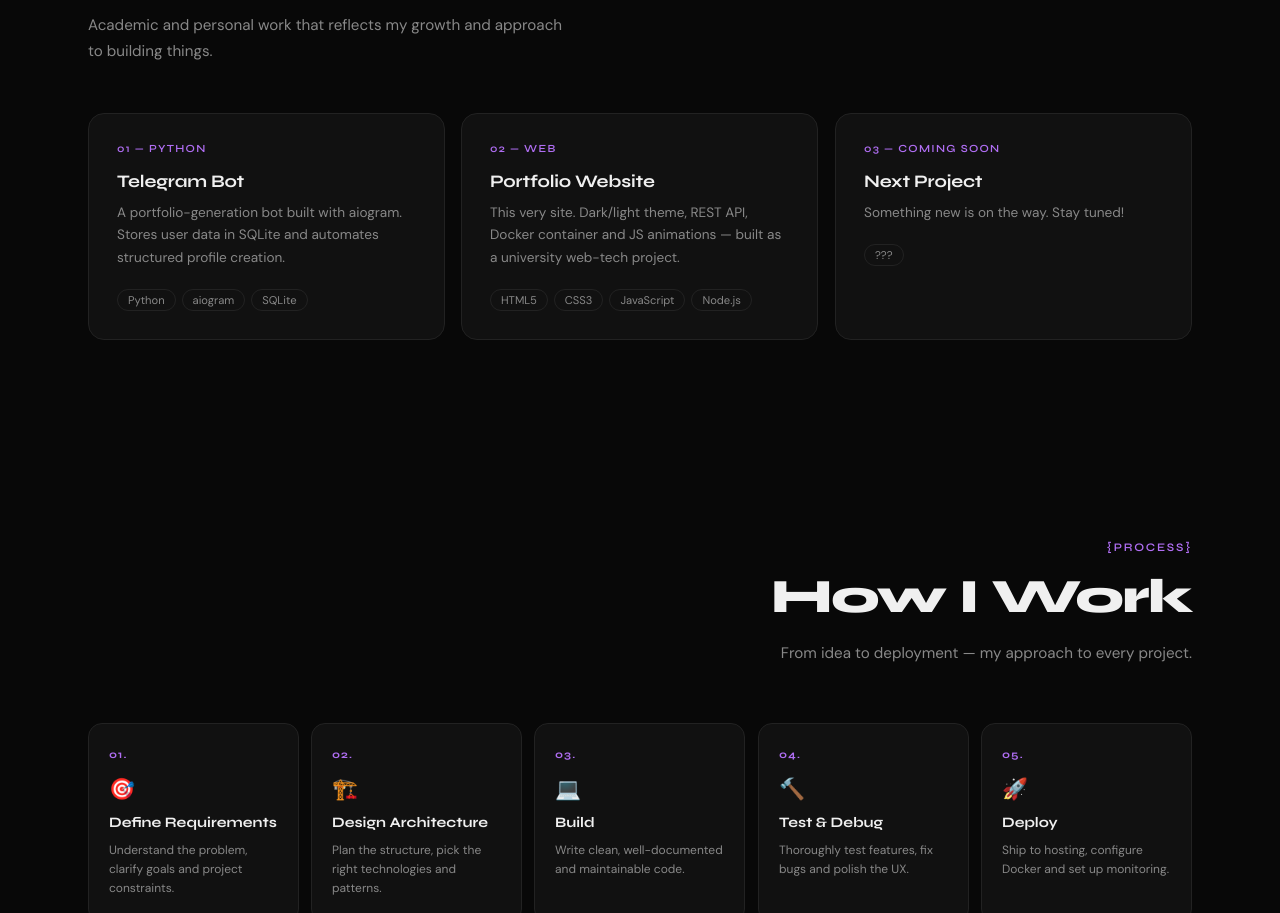
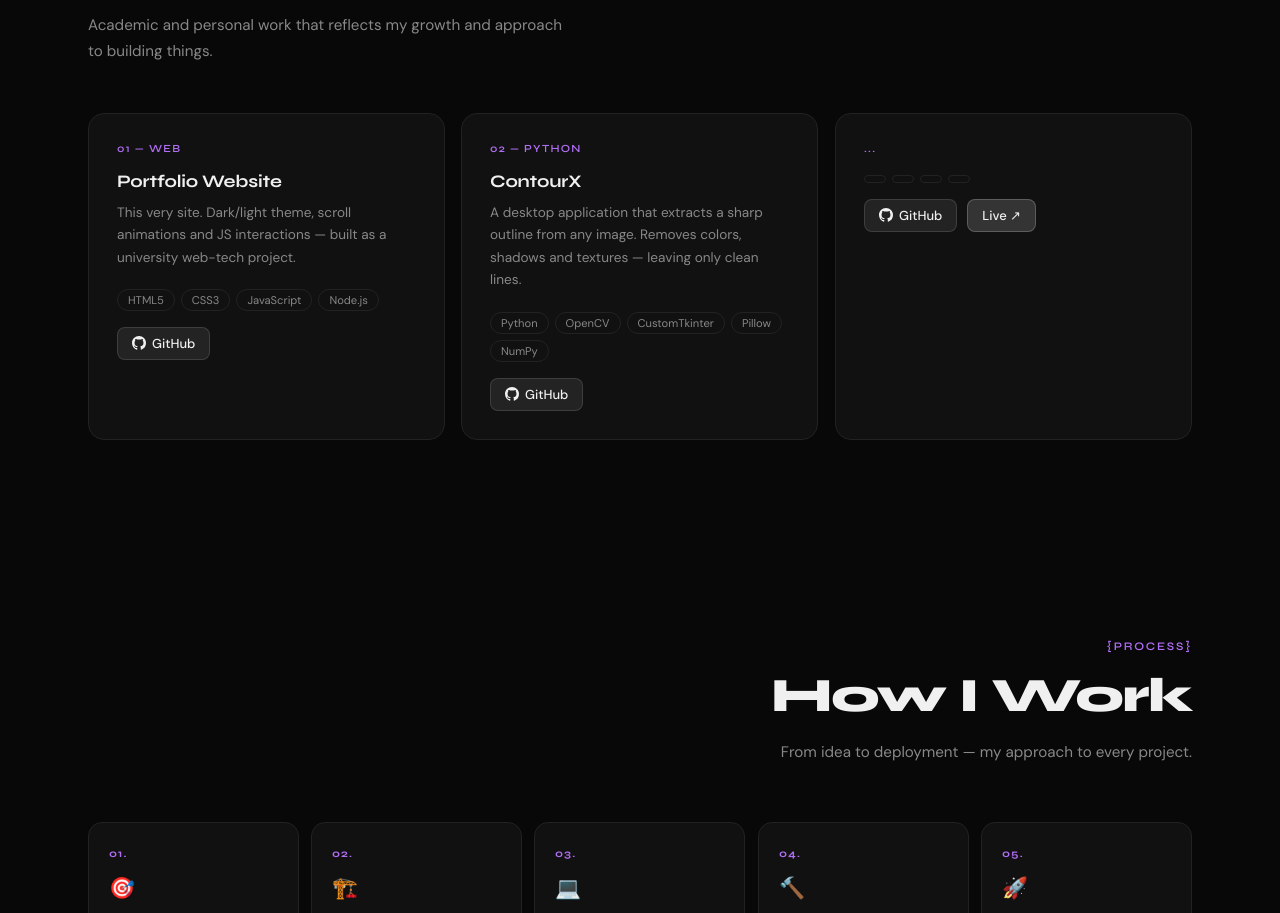
Before and after one commit to dyrachyo812/portfolio, a plain HTML site: page index.html in a window 1280 px wide. Shown: the part 1043-1956 px from the top of the page. Drawn offline with Linux system fonts and the light colour scheme.

Commit message:
fix: project cards with GitHub links and correct tags

```diff
--- a/index.html
+++ b/index.html
@@ -87,7 +87,7 @@
                        A12.02 12.02 0 0 0 24 12c0-6.63-5.37-12-12-12z"/>
             </svg>
           </a>
-          <a href="mailto:bogdan@example.com" class="btn-icon" title="Send email">
+          <a href="mailto:bubo4ka764@gmail.com" class="btn-icon" title="Send email">
             <!-- Email icon -->
             <svg viewBox="0 0 24 24" fill="none" stroke="currentColor" stroke-width="2" width="18" height="18">
               <path d="M4 4h16c1.1 0 2 .9 2 2v12c0 1.1-.9 2-2 2H4c-1.1 0-2-.9-2-2V6c0-1.1.9-2 2-2z"/>
@@ -122,28 +122,13 @@
 
     <div class="projects-grid">
 
+      <!-- PROJECT 1: Telegram Bot -->
       <div class="project-card reveal reveal-d1">
-        <div class="p-num">01 — PYTHON</div>
-        <div class="p-name">Telegram Bot</div>
-        <p class="p-desc">
-          A portfolio-generation bot built with aiogram.
-          Stores user data in SQLite and automates
-          structured profile creation.
-        </p>
-        <div class="p-tags">
-          <span class="p-tag">Python</span>
-          <span class="p-tag">aiogram</span>
-          <span class="p-tag">SQLite</span>
-        </div>
-      </div>
-
-      <div class="project-card reveal reveal-d2">
-        <div class="p-num">02 — WEB</div>
+        <div class="p-num">01 — WEB</div>
         <div class="p-name">Portfolio Website</div>
         <p class="p-desc">
-          This very site. Dark/light theme, REST API,
-          Docker container and JS animations — built as
-          a university web-tech project.
+          This very site. Dark/light theme, scroll animations
+          and JS interactions — built as a university web-tech project.
         </p>
         <div class="p-tags">
           <span class="p-tag">HTML5</span>
@@ -151,16 +136,57 @@
           <span class="p-tag">JavaScript</span>
           <span class="p-tag">Node.js</span>
         </div>
+        <div class="p-links">
+          <a href="https://github.com/dyrachyo812/portfolio" target="_blank" rel="noopener" class="p-btn p-btn-gh">
+            <svg viewBox="0 0 24 24" fill="currentColor" width="14" height="14"><path d="M12 0C5.37 0 0 5.37 0 12c0 5.31 3.435 9.795 8.205 11.385.6.105.825-.255.825-.57 0-.285-.015-1.23-.015-2.235-3.015.555-3.795-.735-4.035-1.41-.135-.345-.72-1.41-1.23-1.695-.42-.225-1.02-.78-.015-.795.945-.015 1.62.87 1.845 1.23 1.08 1.815 2.805 1.305 3.495.99.105-.78.42-1.305.765-1.605-2.67-.3-5.46-1.335-5.46-5.925 0-1.305.465-2.385 1.23-3.225-.12-.3-.54-1.53.12-3.18 0 0 1.005-.315 3.3 1.23.96-.27 1.98-.405 3-.405s2.04.135 3 .405c2.295-1.56 3.3-1.23 3.3-1.23.66 1.65.24 2.88.12 3.18.765.84 1.23 1.905 1.23 3.225 0 4.605-2.805 5.625-5.475 5.925.435.375.81 1.095.81 2.22 0 1.605-.015 2.895-.015 3.3 0 .315.225.69.825.57A12.02 12.02 0 0 0 24 12c0-6.63-5.37-12-12-12z"/></svg>
+            GitHub
+          </a>
+          <!-- <a href="#" target="_blank" rel="noopener" class="p-btn p-btn-demo">Live Demo ↗</a> -->
+        </div>
       </div>
 
-      <div class="project-card coming reveal reveal-d3">
-        <div class="p-num">03 — COMING SOON</div>
-        <div class="p-name">Next Project</div>
+      <!-- PROJECT 2: ContourX -->
+      <div class="project-card reveal reveal-d2">
+        <div class="p-num">02 — PYTHON</div>
+        <div class="p-name">ContourX</div>
         <p class="p-desc">
-          Something new is on the way. Stay tuned!
+          A desktop application that extracts a sharp outline from any image.
+          Removes colors, shadows and textures — leaving only clean lines.
         </p>
         <div class="p-tags">
-          <span class="p-tag">???</span>
+          <span class="p-tag">Python</span>
+          <span class="p-tag">OpenCV</span>
+          <span class="p-tag">CustomTkinter</span>
+          <span class="p-tag">Pillow</span>
+          <span class="p-tag">NumPy</span>
+        </div>
+        <div class="p-links">
+          <a href="https://github.com/dyrachyo812/ContourX" target="_blank" rel="noopener" class="p-btn p-btn-gh">
+            <svg viewBox="0 0 24 24" fill="currentColor" width="14" height="14"><path d="M12 0C5.37 0 0 5.37 0 12c0 5.31 3.435 9.795 8.205 11.385.6.105.825-.255.825-.57 0-.285-.015-1.23-.015-2.235-3.015.555-3.795-.735-4.035-1.41-.135-.345-.72-1.41-1.23-1.695-.42-.225-1.02-.78-.015-.795.945-.015 1.62.87 1.845 1.23 1.08 1.815 2.805 1.305 3.495.99.105-.78.42-1.305.765-1.605-2.67-.3-5.46-1.335-5.46-5.925 0-1.305.465-2.385 1.23-3.225-.12-.3-.54-1.53.12-3.18 0 0 1.005-.315 3.3 1.23.96-.27 1.98-.405 3-.405s2.04.135 3 .405c2.295-1.56 3.3-1.23 3.3-1.23.66 1.65.24 2.88.12 3.18.765.84 1.23 1.905 1.23 3.225 0 4.605-2.805 5.625-5.475 5.925.435.375.81 1.095.81 2.22 0 1.605-.015 2.895-.015 3.3 0 .315.225.69.825.57A12.02 12.02 0 0 0 24 12c0-6.63-5.37-12-12-12z"/></svg>
+            GitHub
+          </a>
+        </div>
+      </div>
+
+      <!-- PROJECT 3: Portfolio -->
+      <div class="project-card reveal reveal-d3">
+        <div class="p-num">...</div>
+        <div class="p-name"></div>
+        <p class="p-desc">
+
+        </p>
+        <div class="p-tags">
+          <span class="p-tag"></span>
+          <span class="p-tag"></span>
+          <span class="p-tag"></span>
+          <span class="p-tag"></span>
+        </div>
+        <div class="p-links">
+          <a href="https://github.com/dyrachyo812/portfolio" target="_blank" rel="noopener" class="p-btn p-btn-gh">
+            <svg viewBox="0 0 24 24" fill="currentColor" width="14" height="14"><path d="M12 0C5.37 0 0 5.37 0 12c0 5.31 3.435 9.795 8.205 11.385.6.105.825-.255.825-.57 0-.285-.015-1.23-.015-2.235-3.015.555-3.795-.735-4.035-1.41-.135-.345-.72-1.41-1.23-1.695-.42-.225-1.02-.78-.015-.795.945-.015 1.62.87 1.845 1.23 1.08 1.815 2.805 1.305 3.495.99.105-.78.42-1.305.765-1.605-2.67-.3-5.46-1.335-5.46-5.925 0-1.305.465-2.385 1.23-3.225-.12-.3-.54-1.53.12-3.18 0 0 1.005-.315 3.3 1.23.96-.27 1.98-.405 3-.405s2.04.135 3 .405c2.295-1.56 3.3-1.23 3.3-1.23.66 1.65.24 2.88.12 3.18.765.84 1.23 1.905 1.23 3.225 0 4.605-2.805 5.625-5.475 5.925.435.375.81 1.095.81 2.22 0 1.605-.015 2.895-.015 3.3 0 .315.225.69.825.57A12.02 12.02 0 0 0 24 12c0-6.63-5.37-12-12-12z"/></svg>
+            GitHub
+          </a>
+          <a href="https://dyrachyo812.github.io/portfolio/" target="_blank" rel="noopener" class="p-btn p-btn-demo">Live ↗</a>
         </div>
       </div>
 
@@ -240,7 +266,7 @@
       <div class="cta-badge"><span class="dot"></span>Available for work</div>
       <h2 class="cta-title">Let's build something great.</h2>
       <p class="cta-sub">Looking for an internship or a cool project to join. Reach out!</p>
-      <a href="mailto:bogdan@example.com" class="cta-btn">Get in touch →</a>
+      <a href="mailto:bubo4ka764@gmail.com" class="cta-btn">Get in touch →</a>
     </div>
   </div>
 
--- a/style.css
+++ b/style.css
@@ -956,3 +956,35 @@ footer a:hover { color: var(--accent); }
     white-space: nowrap;
   }
 }
+/* Project buttons */
+.p-links {
+  display: flex;
+  gap: 10px;
+  margin-top: 16px;
+}
+
+.p-btn {
+  display: inline-flex;
+  align-items: center;
+  gap: 6px;
+  padding: 7px 14px;
+  border-radius: 8px;
+  font-size: 13px;
+  font-weight: 500;
+  text-decoration: none;
+  transition: opacity 0.2s;
+}
+
+.p-btn:hover { opacity: 0.75; }
+
+.p-btn-gh {
+  background: rgba(255,255,255,0.08);
+  color: inherit;
+  border: 1px solid rgba(255,255,255,0.12);
+}
+
+.p-btn-demo {
+  background: rgba(255,255,255,0.15);
+  color: inherit;
+  border: 1px solid rgba(255,255,255,0.2);
+}
```
